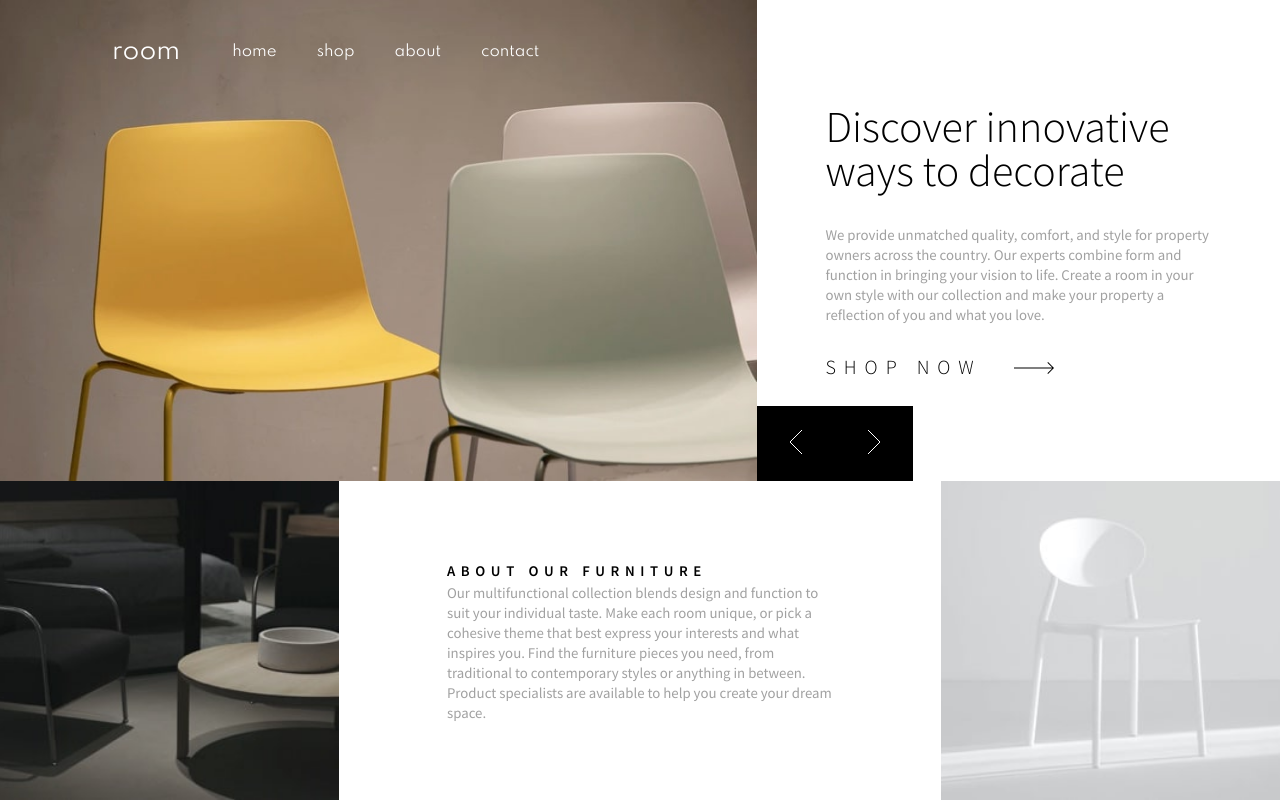
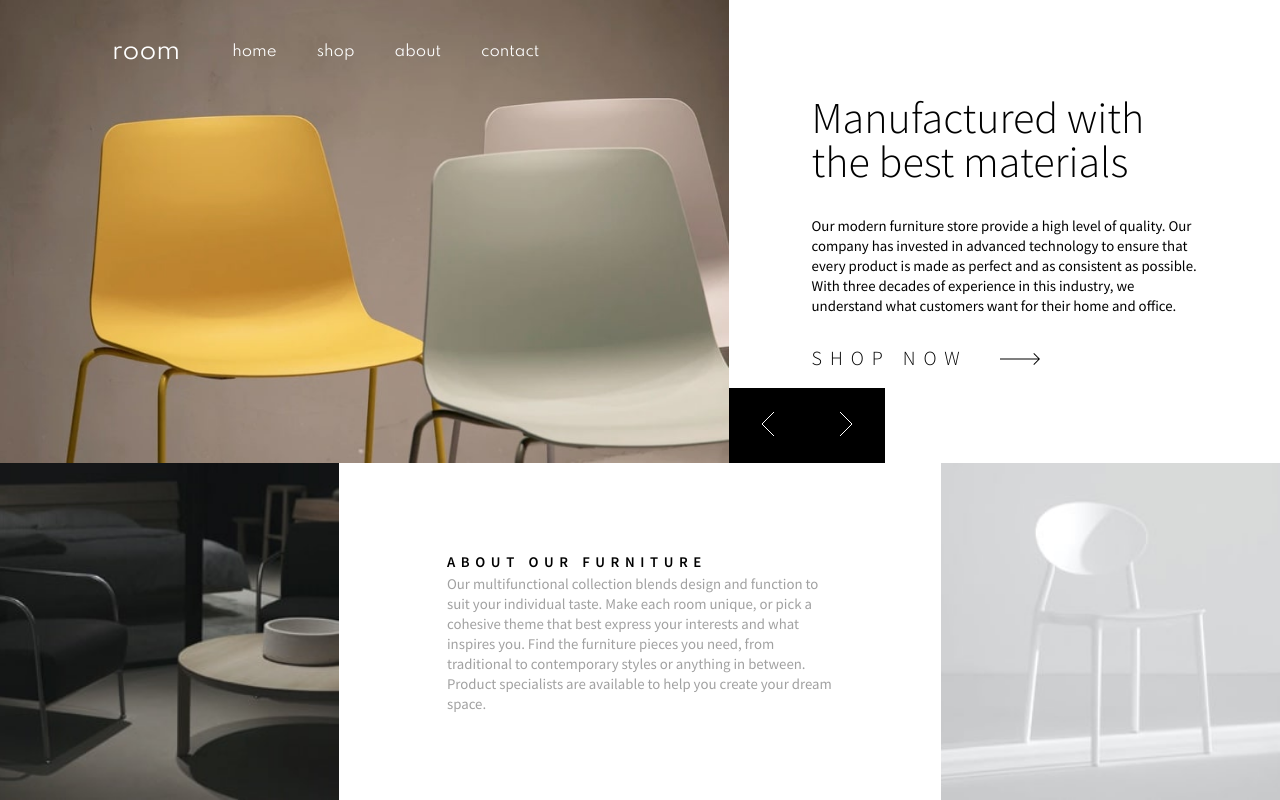
Before and after one commit to Aure-en/room, a React (Create React App) app: page / in a window 1280 px wide. Both pictures are taken after a click on the button 795 px from the left and 443 px from the top of the page. Built offline with nearby package versions, Linux system fonts and the light colour scheme.

Commit message:
The landing page's text now changes when we switch the carousel picture

```diff
--- a/src/App.js
+++ b/src/App.js
@@ -19,12 +19,6 @@ const Row = styled.div`
   @media all and (max-width: 576px) {
     flex-direction: column;
   }
-`;
-
-const Title = styled.h1`
-  font-size: 2.75rem;
-  font-weight: 300;
-  margin-bottom: 2rem;
 `;
 
 const About = styled.h2`
@@ -52,27 +46,9 @@ const Card = styled.div`
 
 `;
 
-const ShopLink = styled.a`
-  text-transform: uppercase;
-  letter-spacing: .5rem;
-  font-weight: 300;
-  font-size: 1.25rem;
-  margin-top: 2rem;
-  display: inline-block;
-  cursor: pointer;
-
-  &:hover {
-    color: ${colors.grey};
-  }
-`;
-
 const Text = styled.p`
   line-height: 1.25rem;
   color: ${colors.grey};
-`;
-
-const Arrow = styled.svg`
-  margin-left: 2rem;
 `;
 
 const Image = styled.img`
@@ -87,19 +63,6 @@ function App() {
       <Row>
         <Nav />
         <Carousel />
-        <Center>
-          <Card>
-            <Title>Discover innovative ways to decorate</Title>
-            <Text>
-              We provide unmatched quality, comfort, and style for property owners
-              across the country. Our experts combine form and function in
-              bringing your vision to life. Create a room in your own style with
-              our collection and make your property a reflection of you and what
-              you love.
-            </Text>
-            <ShopLink>Shop now<Arrow width="40" height="12" xmlns="http://www.w3.org/2000/svg"><path d="M34.05 0l5.481 5.527h.008v.008L40 6l-.461.465v.063l-.062-.001L34.049 12l-.662-.668 4.765-4.805H0v-1h38.206l-4.82-4.86L34.05 0z" fill="currentColor" fill-rule="nonzero"/></Arrow></ShopLink>
-          </Card>
-        </Center>
       </Row>
 
       <Row>
--- a/src/components/Carousel.js
+++ b/src/components/Carousel.js
@@ -16,7 +16,7 @@ const colors = {
 const size = `
 width: 100%;
 height: 100%;
-`
+`;
 
 const CarouselComponent = styled.div`
   position: relative;
@@ -33,8 +33,8 @@ const Container = styled.div`
 
 const Images = styled.div`
   ${size}
-  transform: translateX(${props => props.transition}%);
-  transition: transform ${props => props.transitionDuration}s ease-in;
+  transform: translateX(${(props) => props.transition}%);
+  transition: transform ${(props) => props.transitionDuration}s ease-in;
   display: flex;
 `;
 
@@ -65,25 +65,91 @@ const Image = styled.img`
   object-fit: cover;
 `;
 
+const Center = styled.div`
+  display: flex;
+  align-items: center;
+  justify-content: center;
+`;
+
+const Card = styled.div`
+  max-width: 70%;
+  min-width: 450px;
+  padding: 2rem;
+
+  @media all and (max-width: 576px) {
+    min-width: 0;
+    padding: 1rem;
+  }
+`;
+
+const ShopLink = styled.a`
+  text-transform: uppercase;
+  letter-spacing: 0.5rem;
+  font-weight: 300;
+  font-size: 1.25rem;
+  margin-top: 2rem;
+  display: inline-block;
+  cursor: pointer;
+
+  &:hover {
+    color: ${colors.grey};
+  }
+`;
+
+const Text = styled.p`
+  line-height: 1.25rem;
+  color: ${colors.grey};
+`;
+
+const Arrow = styled.svg`
+  margin-left: 2rem;
+`;
+
+const Title = styled.h1`
+  font-size: 2.75rem;
+  font-weight: 300;
+  margin-bottom: 2rem;
+`;
+
 function Carousel() {
+  const images = [hero_1, hero_2, hero_3];
 
-  const images = [
-    hero_1,
-    hero_2,
-    hero_3,
+  const text = [
+    {
+      title: 'Discover innovative ways to decorate',
+      description:
+        'We provide unmatched quality, comfort, and style for property owners across the country. Our experts combine form and function in bringing your vision to life. Create a room in your own style with our collection and make your property a reflection of you and what you love.',
+    },
+    {
+      title: 'We are available all across the globe',
+      description:
+        "With stores all over the world, it's easy for you to find furniture for your home or place of business. Locally, we’re in most major cities throughout the country. Find the branch nearest you using our store locator. Any questions? Don't hesitate to contact us today.",
+    },
+    {
+      title: 'Manufactured with the best materials',
+      description:
+        'Our modern furniture store provide a high level of quality. Our company has invested in advanced technology to ensure that every product is made as perfect and as consistent as possible. With three decades of experience in this industry, we understand what customers want for their home and office.',
+    },
   ];
 
-  const [slides, setSlides] = useState([...images])
+  const [currentSlide, setCurrentSlide] = useState(0);
+  const [slides, setSlides] = useState([...images]);
   const [transition, setTransition] = useState(0);
-  const [transitionDuration, setTransitionDuration] = useState(.3);
+  const [transitionDuration, setTransitionDuration] = useState(0.3);
 
   // Functions
   const next = () => {
-    setTransition(prev => prev - 100);
+    setTransition((prev) => prev - 100);
+    setCurrentSlide((prev) => {
+      return prev === images.length - 1 ? 0 : prev + 1;
+    });
   };
 
   const previous = () => {
-    setTransition(prev => prev + 100);
+    setTransition((prev) => prev + 100);
+    setCurrentSlide((prev) => {
+      return prev === 0 ? images.length - 1 : prev - 1;
+    });
   };
 
   /* At the end of each transition:
@@ -94,24 +160,29 @@ function Carousel() {
   const handleTransitionEnd = () => {
     setTransitionDuration(0);
     setTransition(0);
-    setSlides(prev => {
+    setSlides((prev) => {
       const slides = [...prev];
       const prevSlide = slides.shift();
       slides.push(prevSlide);
       return slides;
-    })
-  }
+    });
+  };
 
   useEffect(() => {
     if (transitionDuration === 0) {
-      setTransitionDuration(.3);
+      setTransitionDuration(0.3);
     }
-  }, [transitionDuration])
+  }, [transitionDuration]);
 
   return (
+    <>
       <CarouselComponent>
         <Container>
-        <Images onTransitionEnd={handleTransitionEnd} transition={transition} transitionDuration={transitionDuration}>
+          <Images
+            onTransitionEnd={handleTransitionEnd}
+            transition={transition}
+            transitionDuration={transitionDuration}
+          >
             {slides.map((image, index) => {
               return <Image key={index} src={image} alt='Hero' />;
             })}
@@ -126,6 +197,24 @@ function Carousel() {
           </Button>
         </Menu>
       </CarouselComponent>
+
+      <Center>
+        <Card>
+          <Title>{text[currentSlide].title}</Title>
+          <Text>{text[currentSlide].description}</Text>
+          <ShopLink>
+            Shop now
+            <Arrow width='40' height='12' xmlns='http://www.w3.org/2000/svg'>
+              <path
+                d='M34.05 0l5.481 5.527h.008v.008L40 6l-.461.465v.063l-.062-.001L34.049 12l-.662-.668 4.765-4.805H0v-1h38.206l-4.82-4.86L34.05 0z'
+                fill='currentColor'
+                fill-rule='nonzero'
+              />
+            </Arrow>
+          </ShopLink>
+        </Card>
+      </Center>
+    </>
   );
 }
 
```
Also changed, not shown: 1 other file (tests, documents, lock files or other folders). Lines whose indentation alone changed are shown as unchanged.
